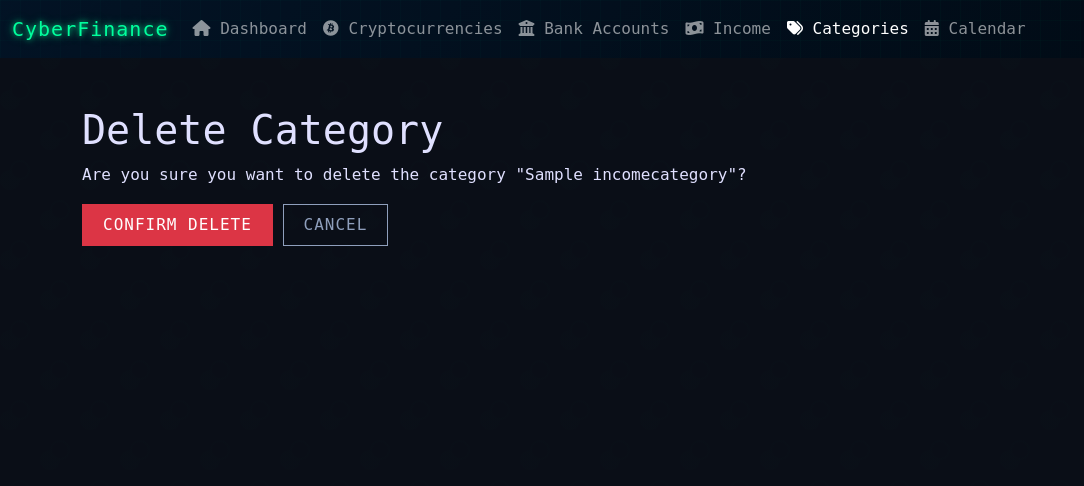
After one commit to vic-cieslak/portfolio-income-manager, a Django app: page /income/categories/1/delete/ in a window 1280 px wide. The commit adds this page. Shown: the top 486 px of the page, without its empty margins (0-1084 px from the left). Run offline with Django 5.2, Linux system fonts and the light colour scheme; a user stored in the database is signed in; tables that the repository leaves empty hold one stand-in row (values such as "Sample post").

Commit message:
"Implement category deletion functionality"
This commit adds the ability to delete a category from the income management system. A new URL pattern, view function, and template have been introduced to handle the deletion process. The category list template has also been updated to include a delete button for each category.

```diff
--- a/income/urls.py
+++ b/income/urls.py
@@ -15,5 +15,6 @@ urlpatterns = [
     path('categories/', views.category_list, name='category_list'),
     path('categories/new/', views.category_create, name='category_create'),
     path('categories/<int:pk>/edit/', views.category_update, name='category_update'),
+    path('categories/<int:pk>/delete/', views.category_delete, name='category_delete'),
     path('update-income-ajax/', views.update_income_ajax, name='update_income_ajax'),
 ]
--- a/income/views.py
+++ b/income/views.py
@@ -200,3 +200,12 @@ def category_update(request, pk):
         form = IncomeCategoryForm(instance=category)
 
     return render(request, 'income/category_form.html', {'form': form, 'title': 'Update Category'})
+
+@login_required
+def category_delete(request, pk):
+    category = get_object_or_404(IncomeCategory, pk=pk)
+    if request.method == 'POST':
+        category.delete()
+        messages.success(request, 'Category deleted successfully!')
+        return redirect('income:category_list')
+    return render(request, 'income/category_confirm_delete.html', {'category': category})
--- /dev/null
+++ b/templates/income/category_confirm_delete.html
@@ -0,0 +1,13 @@
+{% extends 'base/base.html' %}
+
+{% block content %}
+<div class="container mt-4">
+    <h1>Delete Category</h1>
+    <p>Are you sure you want to delete the category "{{ category.name }}"?</p>
+    <form method="post">
+        {% csrf_token %}
+        <button type="submit" class="btn btn-danger">Confirm Delete</button>
+        <a href="{% url 'income:category_list' %}" class="btn btn-secondary">Cancel</a>
+    </form>
+</div>
+{% endblock %}
--- a/templates/income/category_list.html
+++ b/templates/income/category_list.html
@@ -27,6 +27,9 @@
                             <a href="{% url 'income:category_update' category.id %}" class="btn btn-sm btn-info">
                                 <i class="fas fa-edit"></i>
                             </a>
+                            <a href="{% url 'income:category_delete' category.id %}" class="btn btn-sm btn-danger">
+                                <i class="fas fa-trash"></i>
+                            </a>
                         </td>
                     </tr>
                     {% empty %}
```
